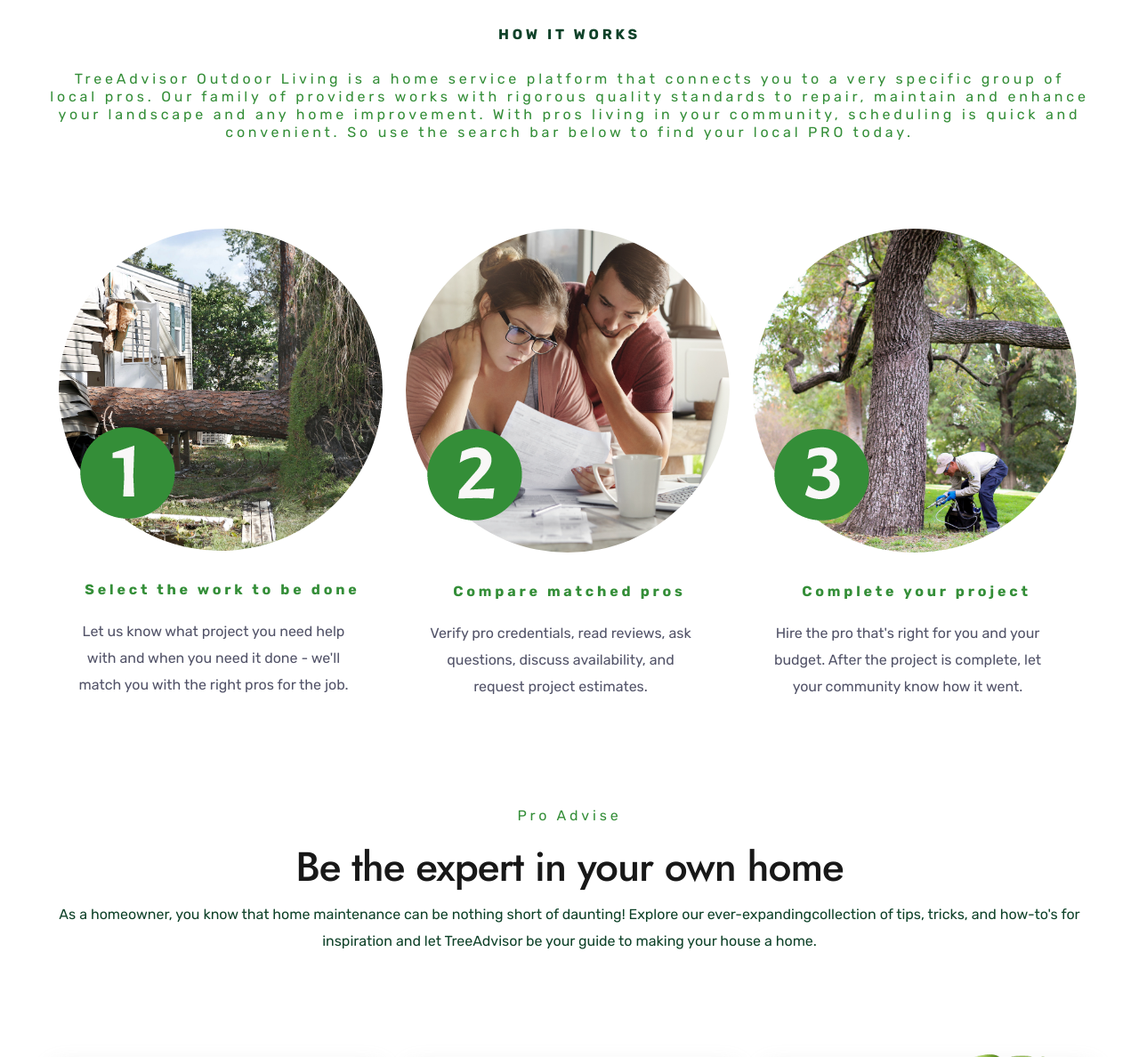
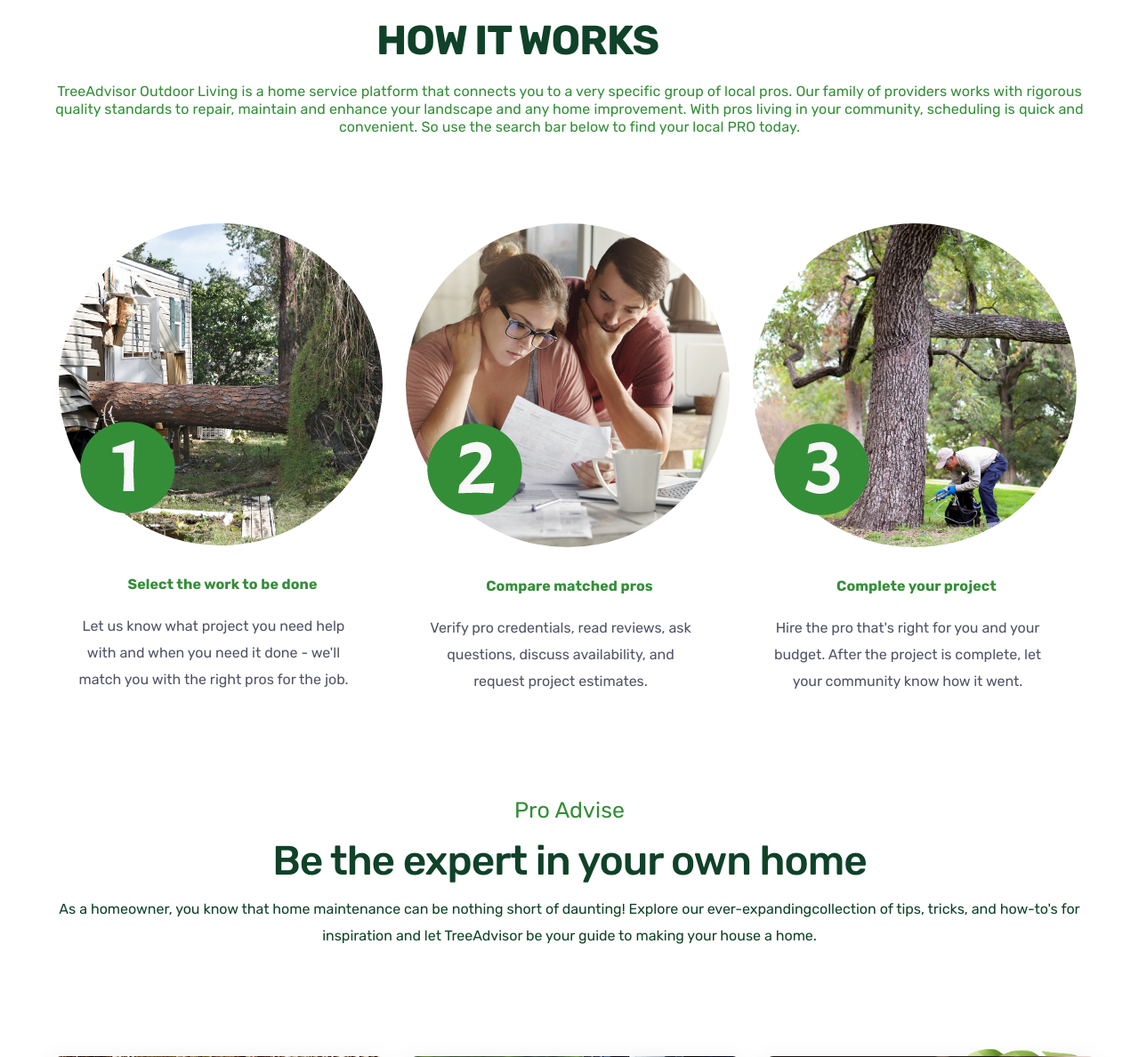
Before and after one commit to mcardy-ux/treeadvisor, a PHP site: page / in a window 1280 px wide. Shown: the part 1130-2318 px from the top of the page at 89% size. Run offline with PHP 8.4, Linux system fonts and the light colour scheme; some web fonts are replaced.

Commit message:
se realizaron todos los cambios en index.php y menu.php solamente para la vista de ordenador

```diff
--- a/index.php
+++ b/index.php
@@ -47,16 +32,16 @@
                                                 data-mask_in="x:0px;y:[100%];" data-mask_out="x:inherit;y:inherit;"
                                                 data-start="700" data-splitin="none" data-splitout="none"
                                                 data-responsive_offset="on">
-                                                <div class="title-box">
-                                                    <h2 class="title-slider text-pri2-color">Find local pros for <br>all your home<br> improvement projects. </h2>
+                                                <div class="title-box" style="text-align: left; !important">
+                                                    <h2 class="title-slider text-pri2-color" style=" margin: 5px !important ;">Get free quotes <br>from top local pros<br> easy online scheduling <br> Finding the right contractor <br> is fast, easy and it’s free! </h2>
                                                 </div>
                                             </div>
 
                                             <div class="tp-caption btn-text btn-linear hv-linear-gradient"
                                                 data-x="['left','left','left','center']"
-                                                data-hoffset="['-3','-3','5','0']"
+                                                data-hoffset="['7','-3','5','0']"
                                                 data-y="['middle','middle','middle','middle']"
-                                                data-voffset="['48','40','180','280']" data-width="full"
+                                                data-voffset="['-10','40','180','280']" data-width="full"
                                                 data-height="none" data-whitespace="normal" data-transform_idle="o:1;"
                                                 data-transform_in="y:[100%];z:0;rX:0deg;rY:0;rZ:0;sX:1;sY:1;skX:0;skY:0;opacity:0;s:2000;e:Power4.easeInOut;"
                                                 data-transform_out="y:[100%];s:1000;e:Power2.easeInOut;s:1000;e:Power2.easeInOut;"
@@ -94,7 +79,7 @@
                                                 data-responsive_offset="on">
                                                 <img class="img-slide wow jackInTheBox" data-wow-delay="2500ms"
                                                     data-wow-duration="3s"
-                                                    src="images/home/treeAdvisor2.jpg"
+                                                    src="images/home/treeAdvisor22.jpg"
                                                     alt="images">
                                             </div>
                                         </li>
@@ -118,15 +103,15 @@
             <div class="container">
                 <div class="row">
                     <div class="col-md-12" style="text-align:center;">
-                        <div class="themesflat-spacer clearfix" data-desktop="30" data-mobile="0" data-smobile="0" style="height:30px"></div>
+                        <div class="themesflat-spacer clearfix" data-desktop="0" data-mobile="0" data-smobile="0" style="height:30px"></div>
 
                         <div class="testimonials-content-center">
                         <div class="section-title-box">
-                            <h5 class="section-subtitle" style="color:#0f4229 !important;"><strong>HOW IT WORKS</strong></h5>
+                            <h2 class="section-title" style="color:#0f4229; !important;"><strong>HOW IT WORKS</strong></h2>
                             <br>
                             <h5 class="section-subtitle">TreeAdvisor Outdoor Living is a home service platform that connects you to a very specific group of local pros. Our family of providers works with rigorous quality standards to repair, maintain and enhance your landscape and any home improvement. With pros living in your community, scheduling is quick and convenient. So use the search bar below to find your local PRO today.</h5>
                         </div>
-                        <!-- <p class="section-desc mg-top-25">Lorem ipsum dolor sit amet, consetetur sadipscing elitr, sed diam nonumy eirmod tempor invidunt ut labore et dolore magna</p> -->
+
                     </div>
 
                     </div>
@@ -212,8 +197,8 @@
                     <div class="themesflat-spacer clearfix" data-desktop="120" data-mobile="30" data-smobile="20" style="height:30px"></div>
                     <div class="testimonials-content-left">
                         <div class="section-title-box">
-                            <h5 class="section-subtitle">Pro Advise</h5>
-                            <h2 class="section-title">Be the expert in your own home</h2>
+                            <h5 class="section-subtitle" style="font-size: 25px !important; ">Pro Advise</h5>
+                            <h2 class="section-title"style="color: #0f4229 !important">Be the expert in your own home</h2>
                         </div>
                         <p class="section-desc mg-top-25">As a homeowner, you know that home maintenance can be nothing short of daunting! Explore our ever-expandingcollection of tips, tricks, and how-to's for inspiration and let TreeAdvisor be your guide to making your house a home.</p>
                     </div>
--- a/menu.php
+++ b/menu.php
@@ -59,7 +59,7 @@ echo'<div class="boxed blog">
                                             <a href="index.php" title="">Home</a>
                                         </li>
                                         <li class="menu-item menu-item-has-children">
-                                            <a href="services.php" title="">How it works?</a>
+                                            <a href="services.php" title="">Pro Advice</a>
                                             <ul class="sub-menu">
                                             <li><a href="tree.php" title="">Tree Care</a></li>
                                             <li><a href="lawn.php" title="">Lawn Care</a></li>
@@ -76,6 +76,9 @@ echo'<div class="boxed blog">
                                         </li>
                                         <li class="menu-item">
                                             <a href="about.php" title="">Who are we?</a>
+                                        </li>
+                                        <li class="menu-item">
+                                        <a href="##.php" title="">How it works?</a>
                                         </li>
                                         <li class="menu-item">
                                         <a href="projects.php" title="">Projects</a>
--- a/stylesheet/shortcodes.css
+++ b/stylesheet/shortcodes.css
@@ -199,6 +199,8 @@
   font-family: "Jost", sans-serif;
   font-weight: 600 !important;
   letter-spacing: -0.8px !important;
+  margin-bottom: 0%;
+  margin-top: 0%;
 }
 .title-slider2 {
   font-family: "Jost", sans-serif;
@@ -1343,6 +1345,7 @@ textarea {
 }
 .section-title-box {
   text-align: center;
+  font: 1em sans-serif;
 }
 .section-title-box .section-title {
   margin-top: 18px;
--- a/stylesheet/style.css
+++ b/stylesheet/style.css
@@ -831,16 +831,18 @@ a:focus {
 }
 
 .section-subtitle {
+    text-align: center;
     font-size: 16px;
     font-weight: 400;
-    letter-spacing: 3.8px;
+    letter-spacing: 0.1px;
     font-family: 'Rubik', sans-serif;
+    font-weight:  none;
     line-height: 20px;
     color: var(--primary-color);
 }
 
 .section-title {
-    font-family: 'Jost', sans-serif;
+    font-family: 'Rubik', sans-serif;
     font-size: 46px;
     font-weight: 500;
     letter-spacing: -1px;
```
Also changed, not shown: other parts of index.php (+5 -20 lines), images/home/treeAdvisor2.jpg (deleted), images/home/treeAdvisor22.jpg (added).
